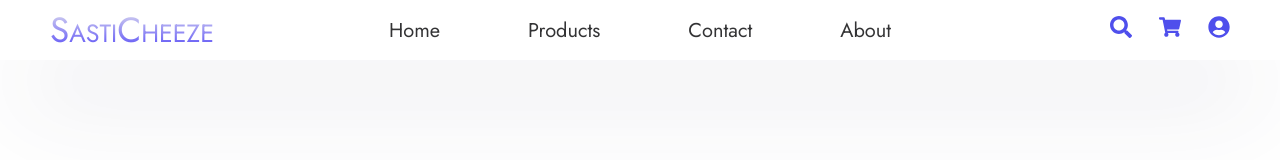
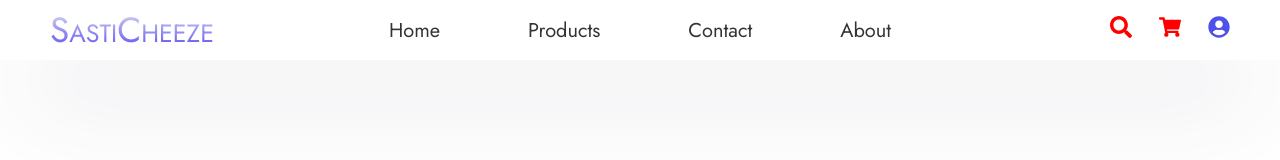
Before and after one commit to iamvaiibhav19/Ecommerce, a React (Create React App) app in the folder frontend/: page / in a window 1280 px wide. Shown: the top 160 px of the page. Built offline with nearby package versions, Linux system fonts and the light colour scheme.

Commit message:
Testing vercel

```diff
--- a/frontend/src/components/layout/Navbar.css
+++ b/frontend/src/components/layout/Navbar.css
@@ -112,11 +112,11 @@ li {
 }
 
 .searchIcon {
-  color: rgb(79, 79, 236);
+  color: red;
 }
 
 .cartIcon {
-  color: rgb(79, 79, 236);
+  color: red;
 }
 
 .userIcon {
```
